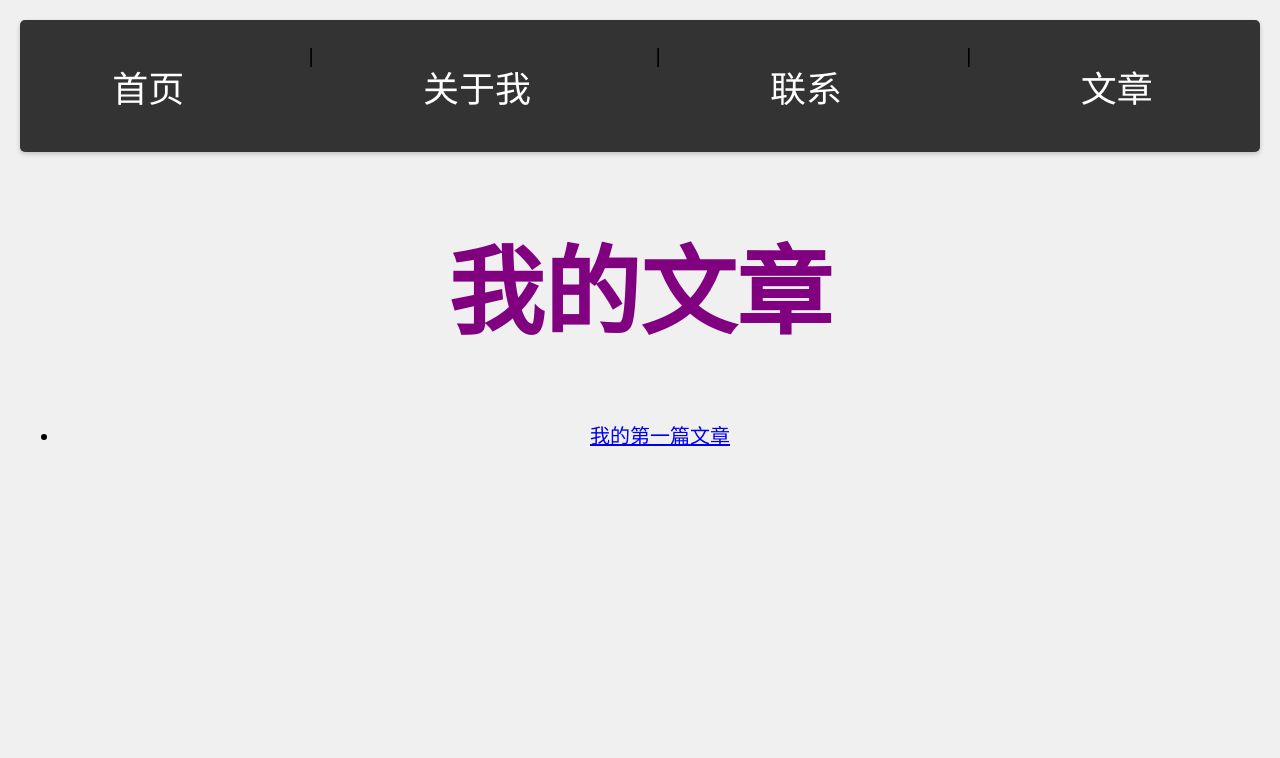
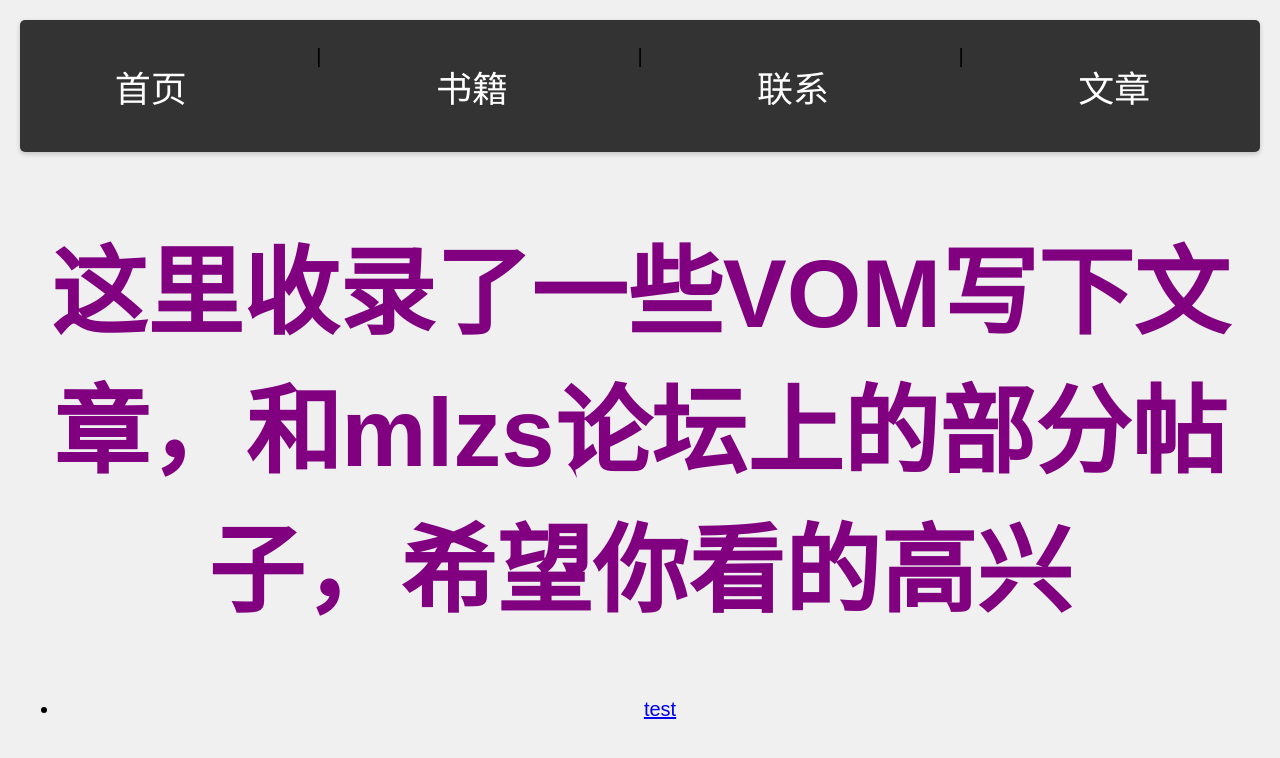
Before and after one commit to chulinxuan/chulinxuan.github.io, a plain HTML site: page articles.html in a window 1280 px wide. Drawn offline with Linux system fonts and the light colour scheme.

Commit message:
Update articles.html

```diff
--- a/articles.html
+++ b/articles.html
@@ -8,13 +8,13 @@
 <body>
     <nav>
         <a href="index.html">首页</a> |
-        <a href="about.html">关于我</a> |
+        <a href="about.html">书籍</a> |
         <a href="contact.html">联系</a> |
         <a href="articles.html">文章</a>
     </nav>
-    <h1>我的文章</h1>
+    <h1>这里收录了一些VOM写下文章，和mlzs论坛上的部分帖子，希望你看的高兴</h1>
     <ul>
-        <li><a href="article1.html">我的第一篇文章</a></li>
+        <li><a href="article1.html">test</a></li>
         <!-- 以后可以加更多文章 -->
     </ul>
 </body>
```
